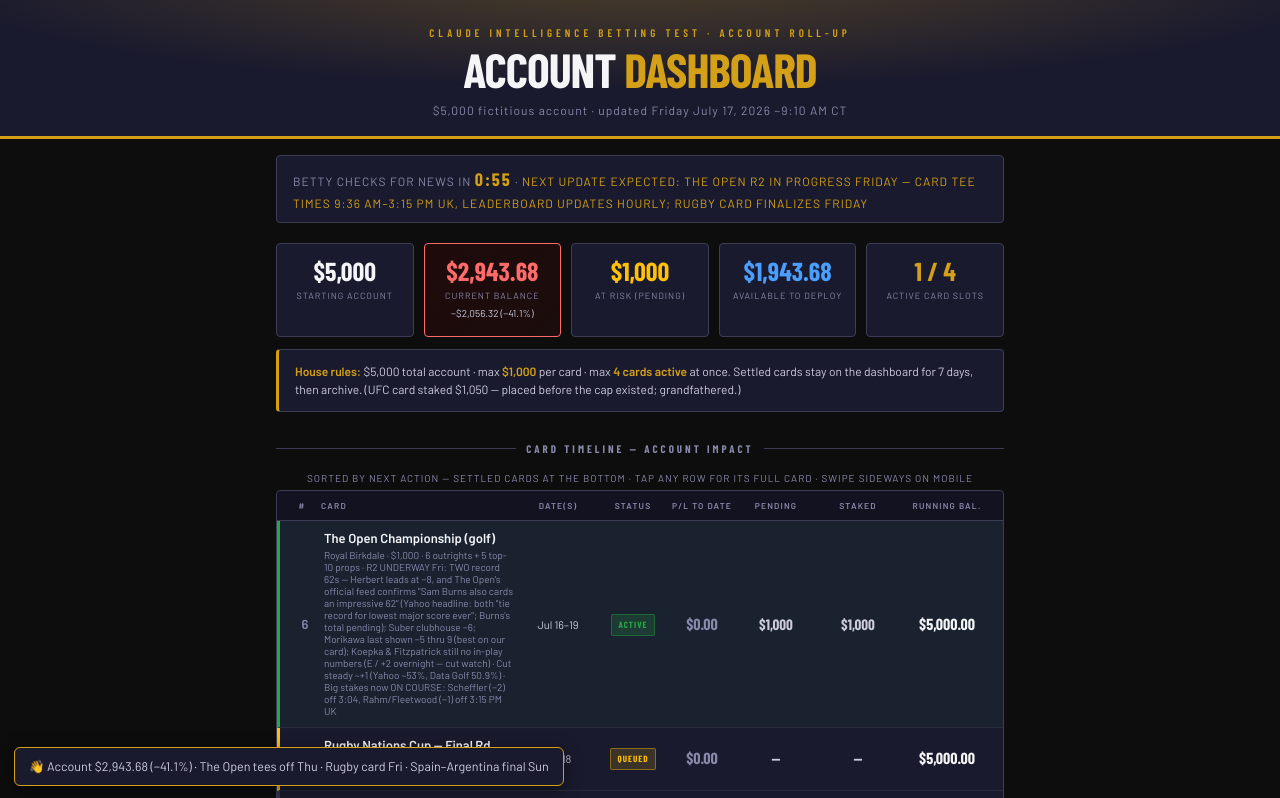
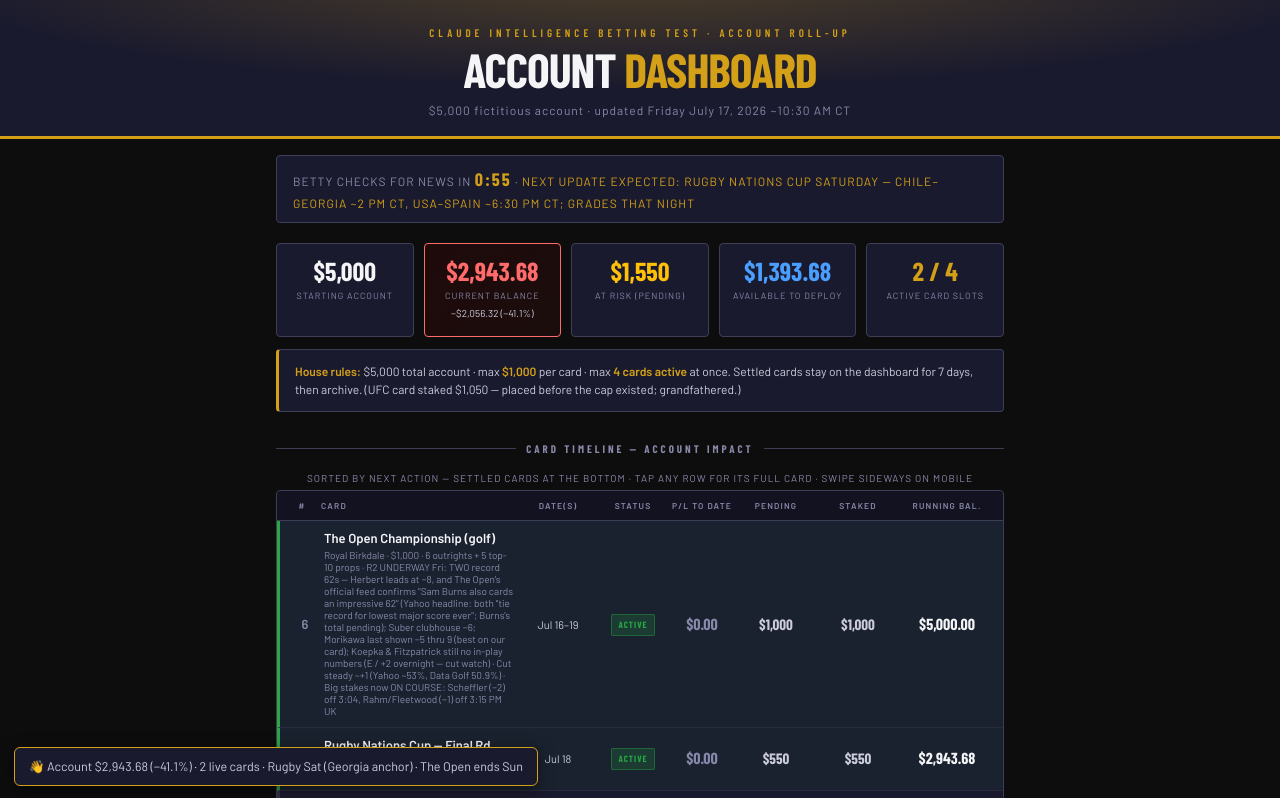
Before and after one commit to Jduchock/BettingPredictor, a plain HTML site: page account-dashboard.html in a window 1280 px wide. Shown: the top 798 px of the page. Drawn offline with nearby package versions, Linux system fonts and the light colour scheme; a web font is replaced by a local one.

Commit message:
Test 7 Rugby finalized: Georgia -12.5 + USA -3.5 + parlay ($550, only 2 of 6 priced); QUEUED->ACTIVE; Betty greeting refreshed

```diff
--- a/account-dashboard.html
+++ b/account-dashboard.html
@@ -214,7 +214,7 @@
 <header class="site-header">
   <p class="event-label">Claude Intelligence Betting Test · Account Roll-Up</p>
   <h1 class="event-title">ACCOUNT <span>DASHBOARD</span></h1>
-  <p class="event-meta">$5,000 fictitious account · updated Friday July 17, 2026 ~9:10 AM CT</p>
+  <p class="event-meta">$5,000 fictitious account · updated Friday July 17, 2026 ~10:30 AM CT</p>
 </header>
 
 <div class="container">
@@ -236,15 +236,15 @@
       <div class="tile-sub">−$2,056.32 (−41.1%)</div>
     </div>
     <div class="tile">
-      <div class="tile-val" style="color:var(--amber);">$1,000</div>
+      <div class="tile-val" style="color:var(--amber);">$1,550</div>
       <div class="tile-lbl">At Risk (pending)</div>
     </div>
     <div class="tile">
-      <div class="tile-val" style="color:var(--blue);">$1,943.68</div>
+      <div class="tile-val" style="color:var(--blue);">$1,393.68</div>
       <div class="tile-lbl">Available to Deploy</div>
     </div>
     <div class="tile">
-      <div class="tile-val" style="color:var(--gold);">1 / 4</div>
+      <div class="tile-val" style="color:var(--gold);">2 / 4</div>
       <div class="tile-lbl">Active Card Slots</div>
     </div>
   </div>
@@ -272,15 +272,15 @@
       <div class="tl-bal">$5,000.00</div>
     </div>
 
-    <div class="tl-row linked" style="border-left:3px solid var(--amber);" onclick="openCard('cards/rugby-jul18-betting-card.html')">
+    <div class="tl-row active linked" onclick="openCard('cards/rugby-jul18-betting-card.html')">
       <div class="tl-num">7</div>
-      <div class="tl-event">Rugby Nations Cup — Final Rd<div class="sub">Draft built · odds post ~Friday · USA-Spain centerpiece</div></div>
+      <div class="tl-event">Rugby Nations Cup — Final Rd<div class="sub">Georgia -12.5 anchor + USA -3.5 · only 2 of 6 matches priced · $550 at risk, $450 kept dry</div></div>
       <div class="tl-date">Jul 18</div>
-      <div class="tl-status"><span class="status-badge" style="background:rgba(255,193,7,.15);color:var(--amber);border:1px solid rgba(255,193,7,.4);">Queued</span></div>
+      <div class="tl-status"><span class="status-badge active">Active</span></div>
       <div class="tl-pl zero">$0.00</div>
-      <div class="tl-money">—</div>
-      <div class="tl-money">—</div>
-      <div class="tl-bal">$5,000.00</div>
+      <div class="tl-money">$550</div>
+      <div class="tl-money">$550</div>
+      <div class="tl-bal">$2,943.68</div>
     </div>
 
     <div class="tl-row archive linked" onclick="openCard('cards/wnba-jul15-betting-card.html')">
@@ -376,9 +376,9 @@
       <div class="slot-name">OPEN</div>
       <div class="slot-stake">World Cup settled −$369.14 · slot free</div>
     </div>
-    <div class="slot open">
-      <div class="slot-name">OPEN</div>
-      <div class="slot-stake">Rugby card queued — finalizes Friday</div>
+    <div class="slot used" onclick="openCard('cards/rugby-jul18-betting-card.html')">
+      <div class="slot-name">Rugby (Nations Cup)</div>
+      <div class="slot-stake">$550 at risk · settles Sat Jul 18</div>
     </div>
   </div>
 
@@ -419,10 +419,10 @@
       <div class="tl-status"><span class="status-badge active">Pending</span></div>
     </div>
     <div class="tl-row" style="grid-template-columns: 1fr 100px 70px 90px; min-width: 480px;">
-      <div class="tl-event">TBD at finalization</div>
+      <div class="tl-event">Georgia -12.5 + USA -3.5 parlay</div>
       <div class="tl-date">Rugby</div>
-      <div class="tl-money">TBD</div>
-      <div class="tl-status"><span class="status-badge" style="background:rgba(255,193,7,.15);color:var(--amber);border:1px solid rgba(255,193,7,.4);">Queued</span></div>
+      <div class="tl-money">+263</div>
+      <div class="tl-status"><span class="status-badge active">Pending</span></div>
     </div>
     <div class="tl-row" style="grid-template-columns: 1fr 100px 70px 90px; min-width: 480px;">
       <div class="tl-event">Willson Contreras outright <span style="font-size:10px;color:var(--silver);">(led R1 with 13 · out 9–8 to Schwarber on his last semifinal swing)</span></div>
@@ -440,7 +440,7 @@
       <div class="tl-event" style="color:var(--gold);">LONGSHOT RECORD</div>
       <div class="tl-date"></div>
       <div class="tl-money"></div>
-      <div class="tl-status" style="font-family:'Barlow Condensed',sans-serif;font-weight:700;color:var(--gold);">0-for-6 · 1 live</div>
+      <div class="tl-status" style="font-family:'Barlow Condensed',sans-serif;font-weight:700;color:var(--gold);">0-for-6 · 2 live</div>
     </div>
   </div>
 
@@ -603,7 +603,7 @@
   }
 
   /* ── 60s CHECK LOOP (no auto-reload: page only refreshes when YOU tap) ── */
-  var PAGE_BUILT = "2026-07-17T14:10:00Z";
+  var PAGE_BUILT = "2026-07-17T15:35:00Z";
   var CHECK_SECS = 60;
   var nextCheck = Date.now() + CHECK_SECS * 1000;
   function checkForNewPublish() {
--- a/settle-announce.json
+++ b/settle-announce.json
@@ -1,28 +1,9 @@
 {
-  "announcements": [
-    {
-      "id": "wnba-jul15-settle",
-      "kind": "settle",
-      "file": "announce-wnba-jul15-settle.mp3",
-      "ts": 1784175442,
-      "card": "WNBA Wednesday Slate",
-      "headline": "SETTLED 2\u20135 \u00b7 \u2212$446.85 \u2014 Valkyries 88\u201375; Clark 13 pts on a minutes cap",
-      "pl": -446.85
-    },
-    {
-      "id": "wc2026-settle",
-      "kind": "settle",
-      "file": "announce-wc2026-settle.mp3",
-      "ts": 1784175442,
-      "card": "World Cup 2026 \u2014 Final Four",
-      "headline": "SETTLED 2\u20135 \u00b7 \u2212$369.14 \u2014 Spain 2\u20130 France \u00b7 Argentina 2\u20131 England; both outrights dead",
-      "pl": -369.14
-    }
-  ],
+  "announcements": [],
   "greeting": {
     "file": "announce-greeting.mp3",
-    "ts": 1784175442,
-    "headline": "Account $2,943.68 (\u221241.1%) \u00b7 The Open tees off Thu \u00b7 Rugby card Fri \u00b7 Spain\u2013Argentina final Sun"
+    "ts": 1784300893,
+    "headline": "Account $2,943.68 (−41.1%) · 2 live cards · Rugby Sat (Georgia anchor) · The Open ends Sun"
   },
-  "nextExpected": "The Open R2 in progress Friday \u2014 card tee times 9:36 AM\u20133:15 PM UK, leaderboard updates hourly; Rugby card finalizes Friday"
+  "nextExpected": "Rugby Nations Cup Saturday — Chile–Georgia ~2 PM CT, USA–Spain ~6:30 PM CT; grades that night"
 }
```
Also changed, not shown: cards/rugby-jul18-betting-card.html (+33 -8 lines), index.html (+3 -3 lines), 4 other files.
